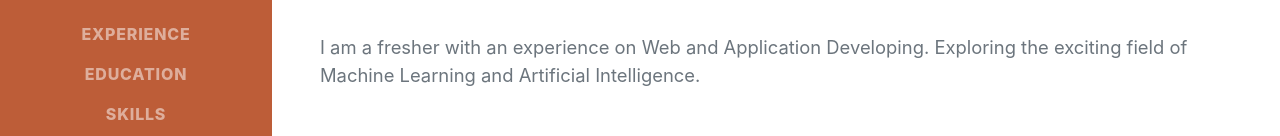
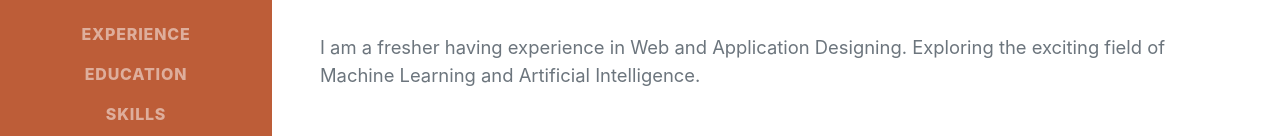
Before and after one commit to arjg07/ArijitResume, a plain HTML site: page index.html in a window 1280 px wide. Shown: the part 394-530 px from the top of the page. Drawn offline with nearby package versions, Linux system fonts and the light colour scheme; a web font is replaced by a local one.

Commit message:
Update index.html

```diff
--- a/index.html
+++ b/index.html
@@ -47,7 +47,7 @@
                         Natunpally East, Sonarpur · Kolkata, West Bengal 700150 · (91) 9674198551 ·
                         <a href="mailto:arijit.gayen07@gmail.com">arijit.gayen07@gmail.com</a>
                     </div>
-                    <p class="lead mb-5">I am a fresher with an experience on Web and Application Developing. Exploring the exciting field of Machine Learning and Artificial Intelligence. </p>
+                    <p class="lead mb-5">I am a fresher having experience in Web and Application Designing. Exploring the exciting field of Machine Learning and Artificial Intelligence. </p>
                     <div class="social-icons">
                         <a class="social-icon" href="https://www.linkedin.com/in/arijit-gayen-466a16120/"><i class="fab fa-linkedin-in"></i></a>
                         <a class="social-icon" href="https://github.com/arjg07"><i class="fab fa-github"></i></a>
```
